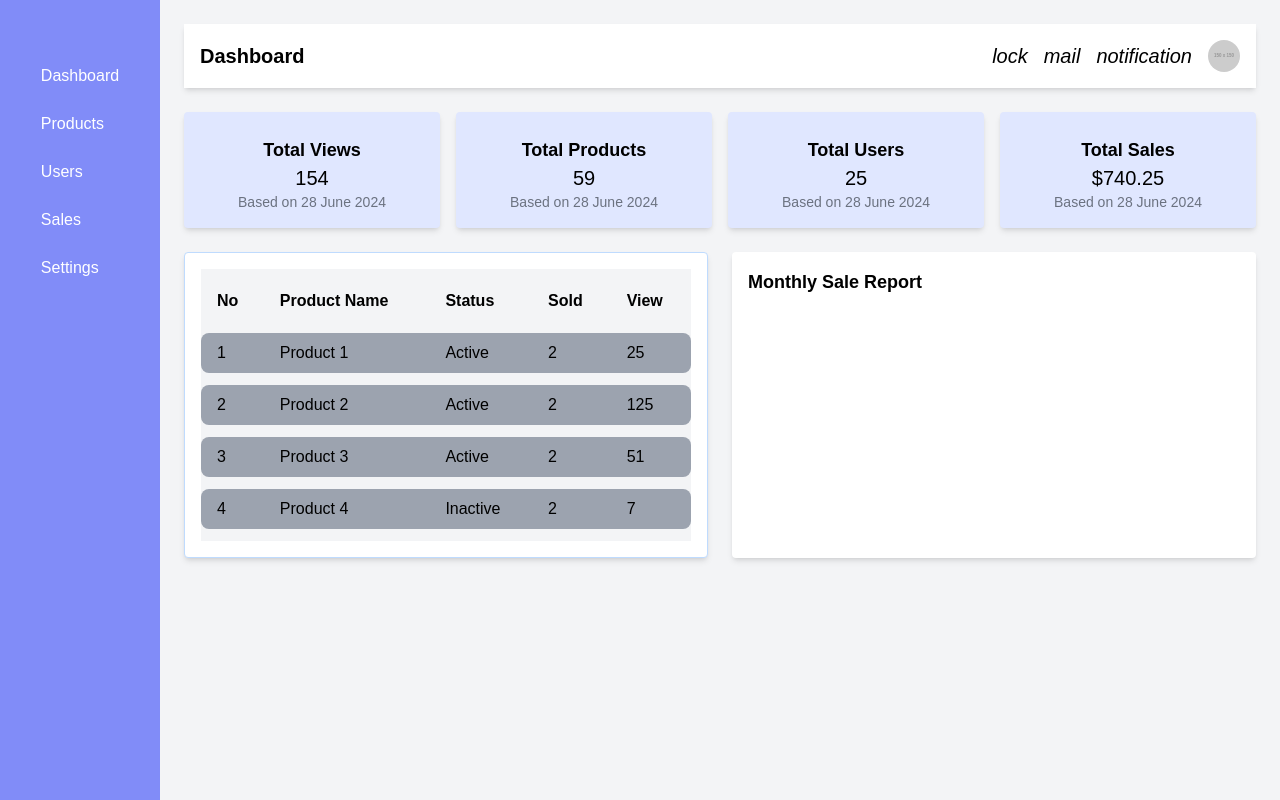
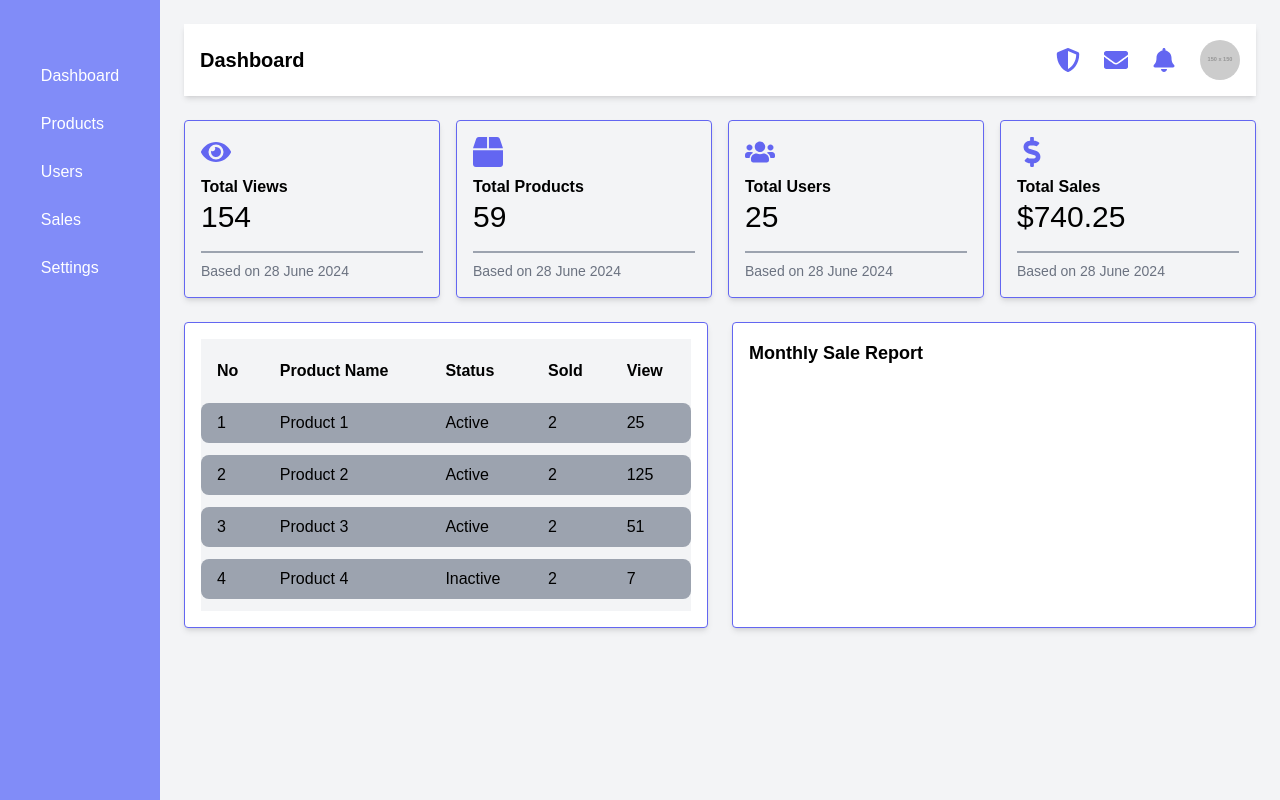
Before and after one commit to mandyl94910/CapstoneV2, a Next.js app: page /admin/dashboard in a window 1280 px wide. Built offline with nearby package versions, Linux system fonts and the light colour scheme.

Commit message:
Update protection and settings pages
Create components for protection and settings.

```diff
--- /dev/null
+++ b/components/admin/Header.js
@@ -0,0 +1,36 @@
+import React from "react";
+import Link from "next/link";
+import { FaShieldAlt, FaEnvelope, FaBell } from 'react-icons/fa';
+
+const Header = ({ title }) => {
+  return (
+    <div className="flex justify-between items-center p-4 bg-white shadow-md">
+      <h1 className="text-xl font-bold">{title}</h1>
+      <div className="flex space-x-6 items-center">
+        {/* Protection */}
+        <Link href="/admin/protection">
+          <FaShieldAlt className="text-2xl text-indigo-500" />
+        </Link>
+
+        {/* Mail */}
+        <Link href="/admin/">
+          <FaEnvelope className="text-2xl text-indigo-500" />
+        </Link>
+
+        {/* Notification */}
+        <Link href="/admin/">
+          <FaBell className="text-2xl text-indigo-500" />
+        </Link>
+
+        {/* User Profile */}
+        <img
+          className="w-10 h-10 rounded-full"
+          src="https://via.placeholder.com/150"
+          alt="User Profile"
+        />
+      </div>
+    </div>
+  );
+};
+
+export default Header;
--- a/components/dashboard/products.js
+++ b/components/admin/dashboard/Products.js
@@ -10,7 +10,7 @@ const Products = () => {
   ]);
 
   return (
-    <div className="overflow-x-auto bg-white p-4 rounded shadow-md border border-blue-200">
+    <div className="overflow-x-auto bg-white p-4 rounded shadow-md border border-indigo-500">
       <table className="min-w-full bg-gray-100 border-separate border-spacing-y-3">
         <thead>
           <tr>
--- a/components/dashboard/SalesReport.js
+++ b/components/admin/dashboard/SalesReport.js
@@ -2,7 +2,7 @@ import React from "react";
 
 const SalesReport = () => {
   return (
-    <div className="p-4 bg-white shadow-md rounded">
+    <div className="p-4 bg-white shadow-md rounded border border-indigo-500">
       <h3 className="text-lg font-semibold mb-4">Monthly Sale Report</h3>
       <div className="grid grid-cols-4 gap-4"></div>
     </div>
--- /dev/null
+++ b/components/admin/dashboard/Stats.js
@@ -0,0 +1,26 @@
+import React, { useState } from "react";
+import { FaEye, FaBox, FaUsers, FaDollarSign } from 'react-icons/fa';
+
+const Stats = () => {
+  const [statsData, setStatsData] = useState([
+    { id: 1, icon: <FaEye />, title: "Total Views", value: 154, date: "28 June 2024" },
+    { id: 2, icon: <FaBox />, title: "Total Products", value: 59, date: "28 June 2024" },
+    { id: 3, icon: <FaUsers />, title: "Total Users", value: 25, date: "28 June 2024" },
+    { id: 4, icon: <FaDollarSign />, title: "Total Sales", value: "$740.25", date: "28 June 2024" },
+  ]);
+
+  return (
+    <div className="grid grid-cols-4 gap-4 my-6 ">
+      {statsData.map((statsData) => (
+        <div key={statsData.id} className="p-4 flex flex-col items-left rounded shadow-md border border-indigo-500">
+           <div className="text-3xl text-indigo-500 ">{statsData.icon}</div>
+          <p className="text-md font-semibold mt-2">{statsData.title}</p>
+          <p className="text-3xl pb-4">{statsData.value}</p>
+          <span className="text-sm text-gray-500 border-t-2 border-gray-400 pt-2">Based on {statsData.date}</span>
+        </div>
+      ))}
+    </div>
+  );
+};
+
+export default Stats;
--- /dev/null
+++ b/components/admin/settings/Buttons.js
@@ -0,0 +1,22 @@
+import React from 'react';
+
+const Buttons = () => {
+  return (
+    <div className="flex flex-col items-center space-y-4 mt-6">
+      <button className="bg-indigo-400 py-2 px-4 rounded w-64 text-sm">
+        Edit Account Detail
+      </button>
+      <button className="bg-indigo-400 py-2 px-4 rounded w-64 text-sm">
+        Change PIN-number
+      </button>
+      <button className="bg-indigo-400 py-2 px-4 rounded w-64 text-sm">
+        Change Password
+      </button>
+      <button className="bg-indigo-400 py-2 px-4 rounded w-64 text-sm">
+        Log-out
+      </button>
+    </div>
+  );
+};
+
+export default Buttons;
--- /dev/null
+++ b/components/admin/settings/Profile.js
@@ -0,0 +1,18 @@
+import React from 'react';
+
+const Profile = () => {
+  return (
+    <div className="flex flex-col items-center">
+      <img
+        src="https://via.placeholder.com/150"
+        alt="Admin Profile"
+        className="w-64 h-64 rounded-full border-2 border-black"
+      />
+      <h1 className="text-2xl font-bold mt-4">
+        Hello! <span className="text-black">Admin</span>
+      </h1>
+    </div>
+  );
+};
+
+export default Profile;
--- a/components/dashboard/header.js
+++ /dev/null
@@ -1,21 +0,0 @@
-import React from "react";
-
-const Header = ({ title }) => {
-  return (
-    <div className="flex justify-between items-center p-4 bg-white shadow-md">
-      <h1 className="text-xl font-bold">{title}</h1>
-      <div className="flex space-x-4 items-center">
-        <i className="text-xl">lock</i>
-        <i className="text-xl">mail</i>
-        <i className="text-xl">notification</i>
-        <img
-          className="w-8 h-8 rounded-full"
-          src="https://via.placeholder.com/150"
-          alt="User Profile"
-        />
-      </div>
-    </div>
-  );
-};
-
-export default Header;
--- a/components/dashboard/stats.js
+++ /dev/null
@@ -1,26 +0,0 @@
-import React, { useState } from "react";
-
-const Stats = () => {
-  // Stats 데이터를 useState로 관리
-  const [stats, setStats] = useState([
-    { id: 1, icon: "icon-views", title: "Total Views", value: 154, date: "28 June 2024" },
-    { id: 2, icon: "icon-products", title: "Total Products", value: 59, date: "28 June 2024" },
-    { id: 3, icon: "icon-users", title: "Total Users", value: 25, date: "28 June 2024" },
-    { id: 4, icon: "icon-sales", title: "Total Sales", value: "$740.25", date: "28 June 2024" },
-  ]);
-
-  return (
-    <div className="grid grid-cols-4 gap-4 my-6">
-      {stats.map((stat) => (
-        <div key={stat.id} className="p-4 bg-indigo-100 rounded shadow-md flex flex-col items-center">
-          <i className={`${stat.icon} text-3xl text-indigo-500`}></i>
-          <h3 className="text-lg font-semibold mt-2">{stat.title}</h3>
-          <p className="text-xl">{stat.value}</p>
-          <span className="text-sm text-gray-500">Based on {stat.date}</span>
-        </div>
-      ))}
-    </div>
-  );
-};
-
-export default Stats;
--- a/pages/admin/protection.js
+++ b/pages/admin/protection.js
@@ -1,9 +1,46 @@
-import Sidebar from "../../components/dashboard/Sidebar";
+import React, { useState } from 'react';
+import Sidebar from '../../components/admin/Sidebar';
+import Header from '../../components/admin/Header';
 
-export default function Protection() {
-    return(
-        <div className="flex">
-           <Sidebar />
+const ProtectionPage = () => {
+  const [pin, setPin] = useState(['', '', '', '']);
+
+  // PIN 입력을 처리하는 함수
+  const handlePinChange = (e, index) => {
+    const newPin = [...pin];
+    newPin[index] = e.target.value;
+    setPin(newPin);
+
+    // 입력이 되면 다음 input으로 포커스 이동
+    if (e.target.value && index < 3) {
+      document.getElementById(`pin-${index + 1}`).focus();
+    }
+  };
+
+  return (
+    <div className="flex">
+      <Sidebar />
+      <div className="flex-1 p-6 bg-gray-100">
+        <Header title="Protection" />
+        <div className="flex flex-col items-center justify-center h-screen">
+          <h1 className="text-8xl mb-8">Enter PIN</h1>
+          <div className="flex space-x-6 mb-40">
+            {pin.map((digit, index) => (
+              <input
+                key={index}
+                id={`pin-${index}`}
+                type="text"
+                maxLength="1"
+                value={digit}
+                onChange={(e) => handlePinChange(e, index)}
+                className="w-16 h-16 text-2xl text-center rounded bg-indigo-300 text-white"
+              />
+            ))}
+          </div>
         </div>
-    )
-}
+      </div>
+    </div>
+  );
+};
+
+export default ProtectionPage;
--- a/pages/admin/settings.js
+++ b/pages/admin/settings.js
@@ -1,13 +1,20 @@
-import Sidebar from "../../components/dashboard/Sidebar";
-import Header from "../../components/dashboard/Header";
+import React from 'react';
+import Sidebar from "../../components/admin/Sidebar";
+import Header from "../../components/admin/Header";
+import Profile from '../../components/admin/settings/Profile';
+import Buttons from '../../components/admin/settings/Buttons';
 
 export default function Settings() {
-    return(
+    return (
         <div className="flex">
-           <Sidebar />
-           <div className="flex-1 p-6 bg-gray-100">
-           <Header />
-           </div>
+          <Sidebar />
+          <div className="flex-1 p-6 bg-gray-100">
+            <Header title="Settings" />
+            <div className="flex flex-col items-center mt-8">
+              <Profile />
+              <Buttons />
+            </div>
+          </div>
         </div>
-    )
-}
+      );
+    };
```
Also changed, not shown: pages/admin/dashboard.js (+5 -5 lines), components/admin/Sidebar.js (renamed from components/dashboard/sidebar.js), 1 other file (tests, documents, lock files or other folders).
